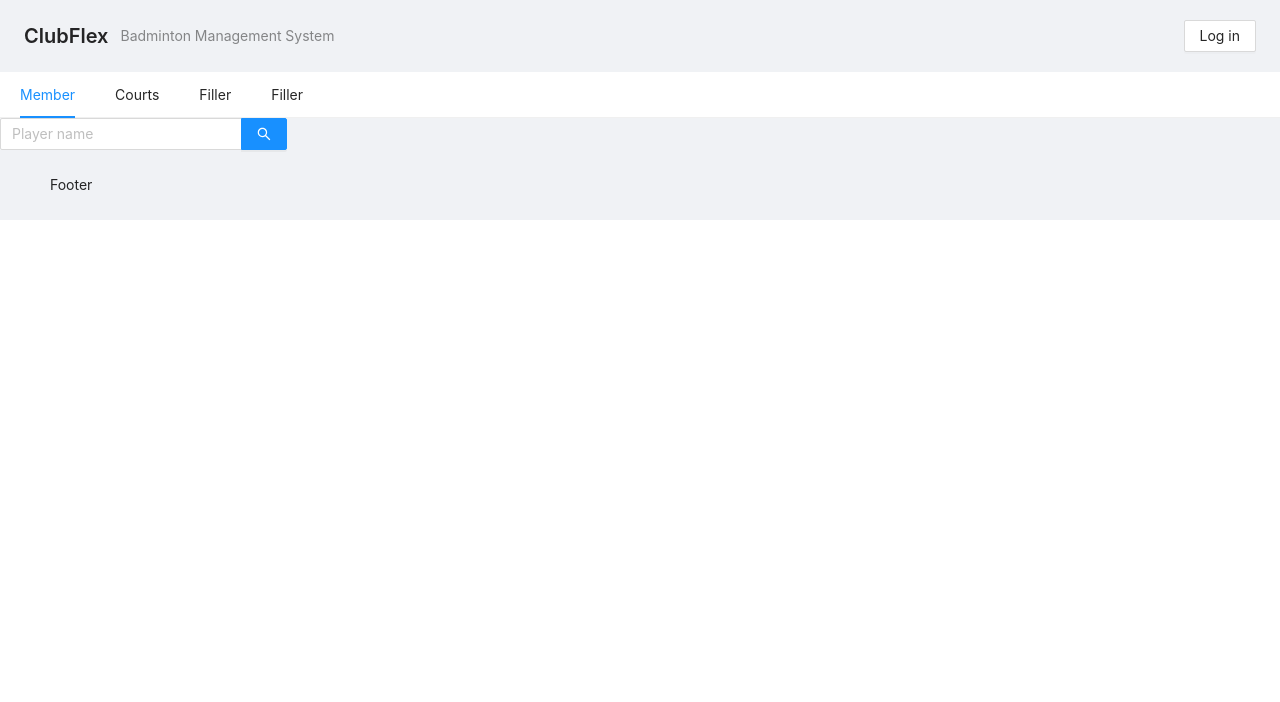
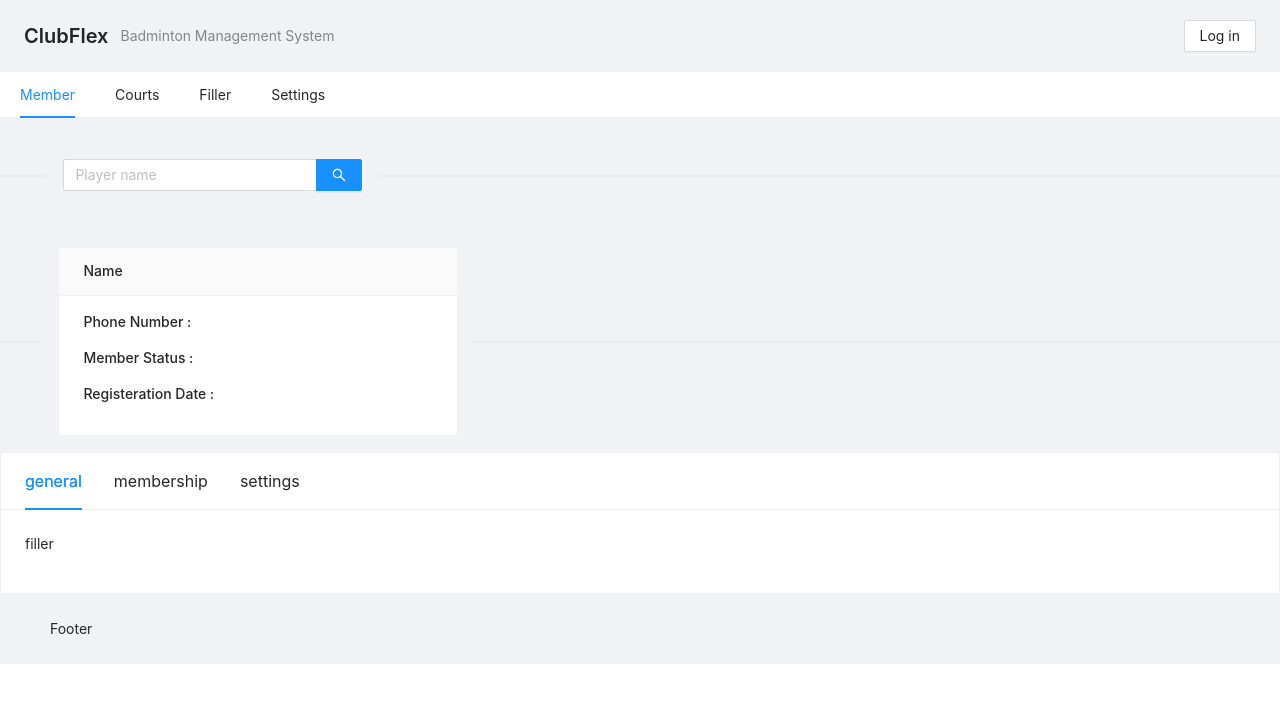
Before and after one commit to nlai1328/ClubFlex-2021, a React (Create React App) app: page / in a window 1280 px wide. Shown: the top 702 px of the page. Built offline with nearby package versions, Linux system fonts and the light colour scheme.

Commit message:
added member cards and working on details tab

```diff
--- a/src/App.js
+++ b/src/App.js
@@ -3,7 +3,8 @@ import { Layout } from 'antd';
 import Head from './components/header/header.jsx'
 import Menu from './components/menu/menu.jsx'
 import Search from './components/memberPage/searchBar.jsx'
-
+import Info from './components/memberPage/playerInfo.jsx'
+import Details from './components/memberPage/playerDetails.jsx'
 const { Footer, Content } = Layout;
 
 function App() {
@@ -13,6 +14,8 @@ function App() {
       <Menu/>
       <Content>
         <Search/>
+        <Info/>
+        <Details/>
       </Content>
       <Footer>Footer</Footer>
     </Layout>
--- /dev/null
+++ b/src/components/memberPage/playerDetails.jsx
@@ -0,0 +1,45 @@
+import { Card } from 'antd';
+import { useState } from 'react';
+
+const tabList = [
+    {
+      key: 'general',
+      tab: 'general',
+    },
+    {
+      key: 'membership',
+      tab: 'membership',
+    },
+    {
+      key: 'settings',
+      tab: 'settings',
+    },
+  ];
+
+  const content = {
+    general: <p>filler</p>,
+    membership: <p>filler</p>,
+    settings: <p>filler</p>,
+  };
+
+export default function Details(){
+    const [keys ,setkeys ] = useState('general')
+
+    const onTabChange = (key, type) => {
+        console.log(key, type);
+        setkeys({[type]: key});
+      };
+
+    return(
+        <Card
+          style={{ width: '100%' }}
+          tabList={tabList}
+          activeTabKey={keys}
+          onTabChange={key => {
+            onTabChange(key, 'keys');
+          }}
+        >
+          {content[keys]}
+        </Card>
+    )
+}
--- /dev/null
+++ b/src/components/memberPage/playerInfo.jsx
@@ -0,0 +1,15 @@
+import { Card, Divider} from 'antd';
+
+export default function Info(){
+    return(
+        <Divider orientation="left" style={{paddingTop:40}}>
+            <div>
+                <Card title="Name" headStyle = {{textAlign: 'left'}} bodyStyle = {{textAlign: 'left'}} style={{ width: 400 }} type="inner">
+                    <p>Phone Number :</p>
+                    <p>Member Status :</p>
+                    <p>Registeration Date :</p>
+                </Card>
+            </div>
+        </Divider>
+    )
+}
--- a/src/components/memberPage/searchBar.jsx
+++ b/src/components/memberPage/searchBar.jsx
@@ -1,4 +1,4 @@
-import { Input, Space } from 'antd';
+import { Input, Space, Divider, Row, Col } from 'antd';
 
 const { Search } = Input;
 
@@ -6,8 +6,10 @@ const onSearch = value => console.log(value);
 
 export default function SearchPlayer(){
     return(
-        <Space>
-        <Search placeholder="Player name" onSearch={onSearch} enterButton />
-        </Space>
+        <Divider orientation = "left" style={{ paddingTop: 25}}>
+            <Space>
+                <Search placeholder="Player name" onSearch={onSearch} enterButton size="medium" style={{ width: 300 }}/>
+            </Space>
+        </Divider>
     )
 }
--- a/src/components/menu/menu.jsx
+++ b/src/components/menu/menu.jsx
@@ -20,8 +20,8 @@ export default function Menubar(){
           <Menu.Item key="filler" >
             Filler
           </Menu.Item>
-          <Menu.Item key="filler2" >
-            Filler
+          <Menu.Item key="settings" >
+            Settings
           </Menu.Item>
         </Menu>
     )
```
